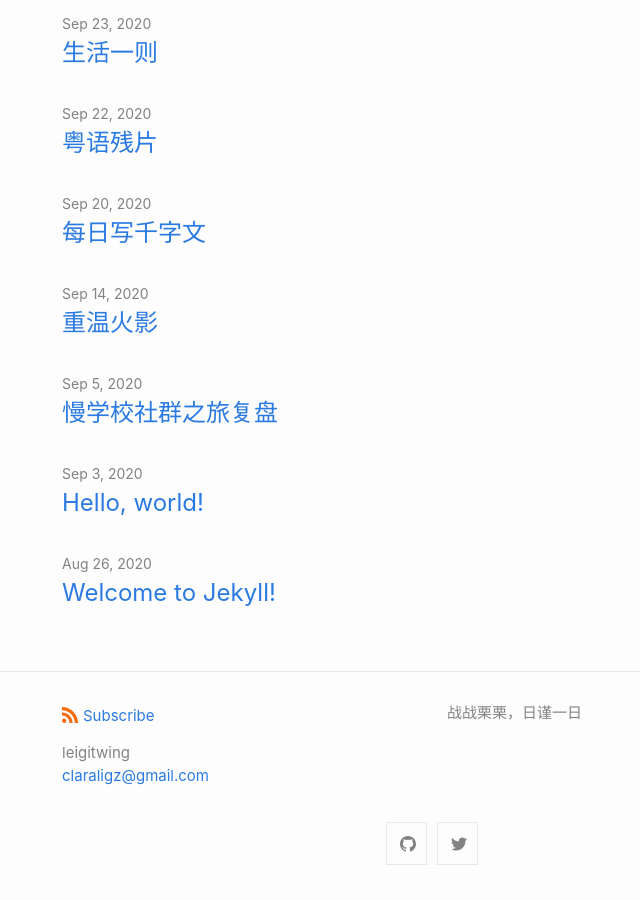
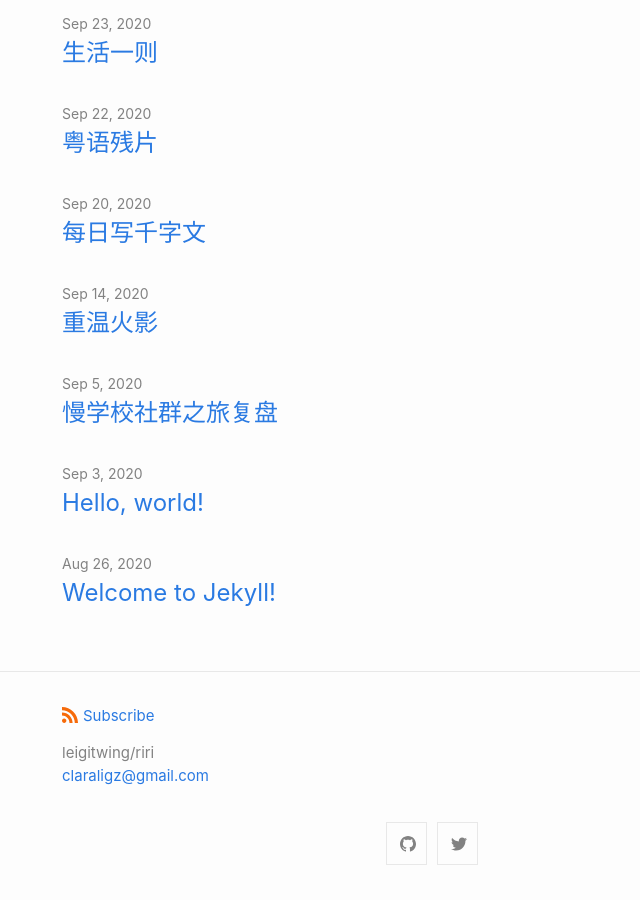
Before and after one commit to LeiGitWing/LeiGitWing.github.io, a Jekyll site: the page built from index.markdown, in a window 1280 px wide and 900 px high, scrolled down 2511 px. Shown: the whole window, without its empty margins (208-848 px from the left). Built offline with Jekyll 4.4.1, drawn with Linux system fonts in a browser that asks for light colours.

Commit message:
Modified description

```diff
--- a/_config.yml
+++ b/_config.yml
@@ -1,9 +1,9 @@
 title: 四叠半山｜战战栗栗，日谨一日
 author:
-  name: leigitwing
+  name: leigitwing/riri
   email: claraligz@gmail.com
 description: > # this means to ignore newlines until "show_excerpts:"
-  战战栗栗，日谨一日
+
 
 show_excerpts: false # set to true to show excerpts on the homepage
 
```
